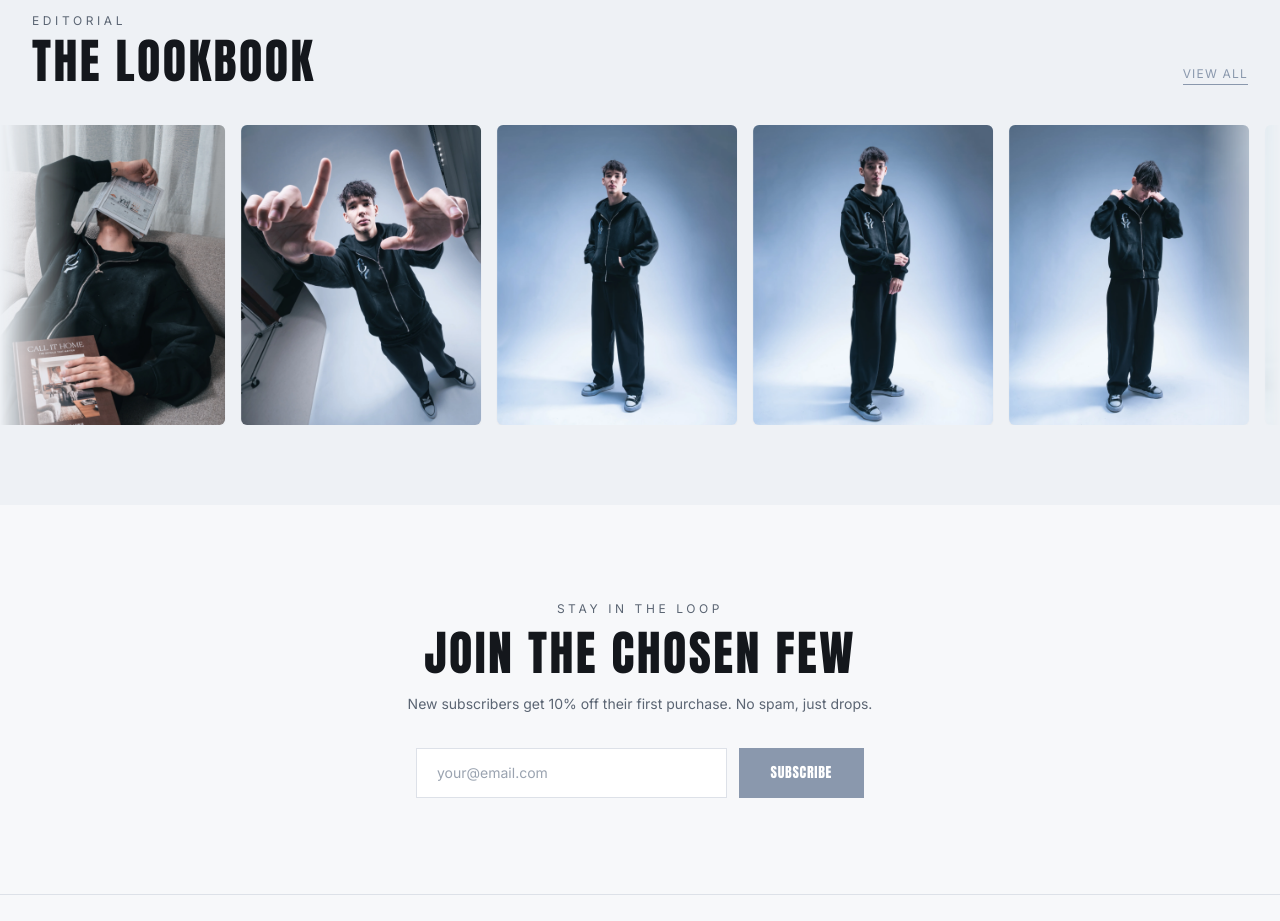
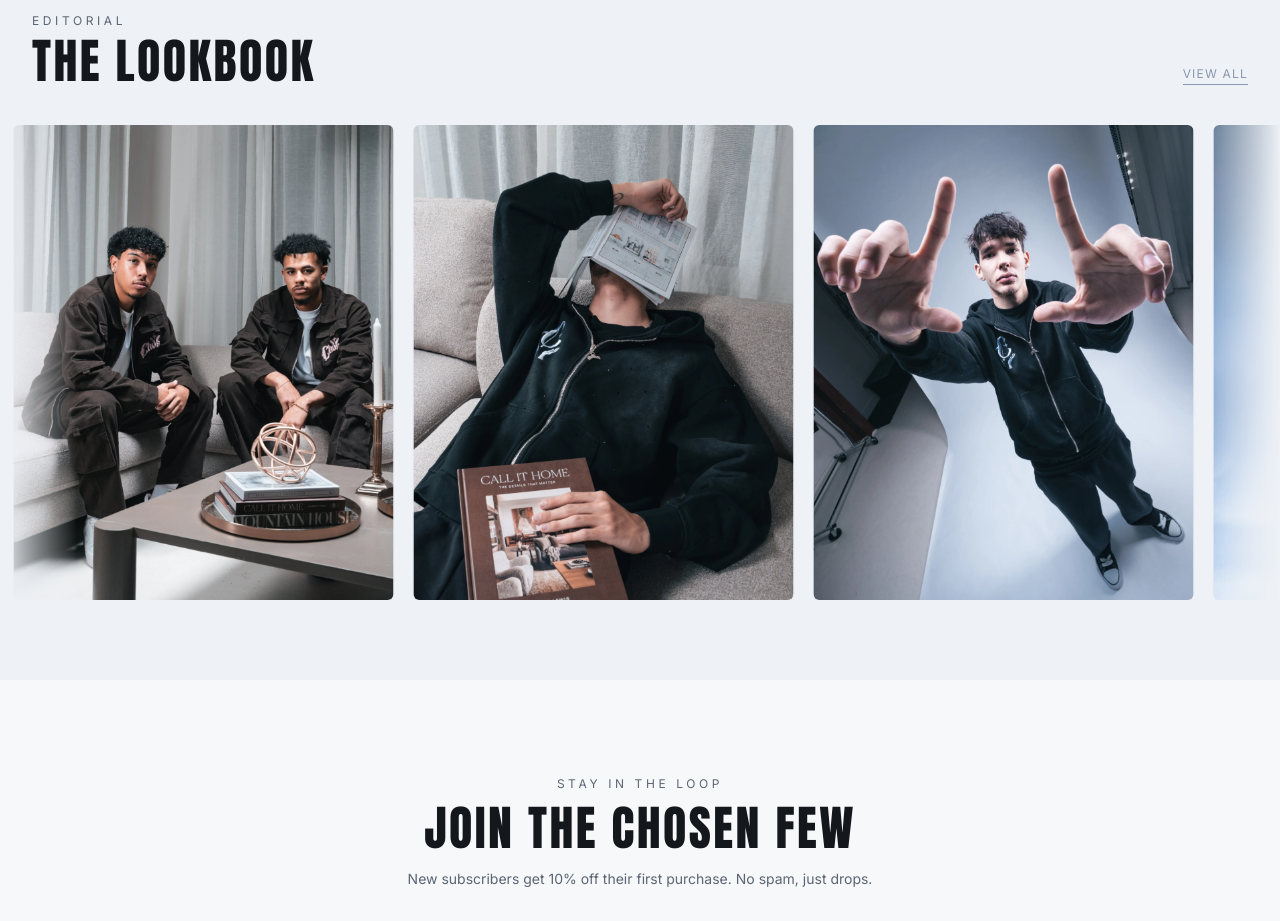
Before and after one commit to rahulmodhera1/ChosenClothing, a Next.js app: page / in a window 1280 px wide. Shown: the part 3340-4261 px from the top of the page. Built offline with nearby package versions, Linux system fonts and the light colour scheme.

Commit message:
Tune home lookbook marquee: bigger images, ~5 at a time, slower scroll
- Card width 240/320/380px (was 160/210/240) so ~5 show at once
- Slow the loop from 90s to 140s for a calmer drift

```diff
--- a/components/home/LookbookTeaser.tsx
+++ b/components/home/LookbookTeaser.tsx
@@ -58,15 +58,15 @@ export default function LookbookTeaser() {
         }}
       >
         <motion.div
-          className="flex gap-3 sm:gap-4 w-max group-hover:[animation-play-state:paused]"
+          className="flex gap-4 sm:gap-5 w-max group-hover:[animation-play-state:paused]"
           animate={{ x: ["0%", "-50%"] }}
-          transition={{ duration: 90, ease: "linear", repeat: Infinity }}
+          transition={{ duration: 140, ease: "linear", repeat: Infinity }}
         >
           {TRACK.map((img, i) => (
             <Link
               key={i}
               href="/lookbook"
-              className="relative block w-[160px] sm:w-[210px] lg:w-[240px] aspect-[4/5] flex-shrink-0 overflow-hidden rounded-md bg-[#e2e7ee] shadow-[0_1px_2px_rgba(20,23,28,0.05)] hover:shadow-[0_12px_30px_rgba(20,23,28,0.16)] transition-shadow duration-500"
+              className="relative block w-[240px] sm:w-[320px] lg:w-[380px] aspect-[4/5] flex-shrink-0 overflow-hidden rounded-md bg-[#e2e7ee] shadow-[0_1px_2px_rgba(20,23,28,0.05)] hover:shadow-[0_12px_30px_rgba(20,23,28,0.16)] transition-shadow duration-500"
             >
               <Image
                 src={img.src}
@@ -74,7 +74,7 @@ export default function LookbookTeaser() {
                 fill
                 loading="lazy"
                 className="object-cover transition-transform duration-700 ease-[cubic-bezier(0.23,1,0.32,1)] hover:scale-105"
-                sizes="(max-width: 640px) 160px, (max-width: 1024px) 210px, 240px"
+                sizes="(max-width: 640px) 240px, (max-width: 1024px) 320px, 380px"
               />
             </Link>
           ))}
```
